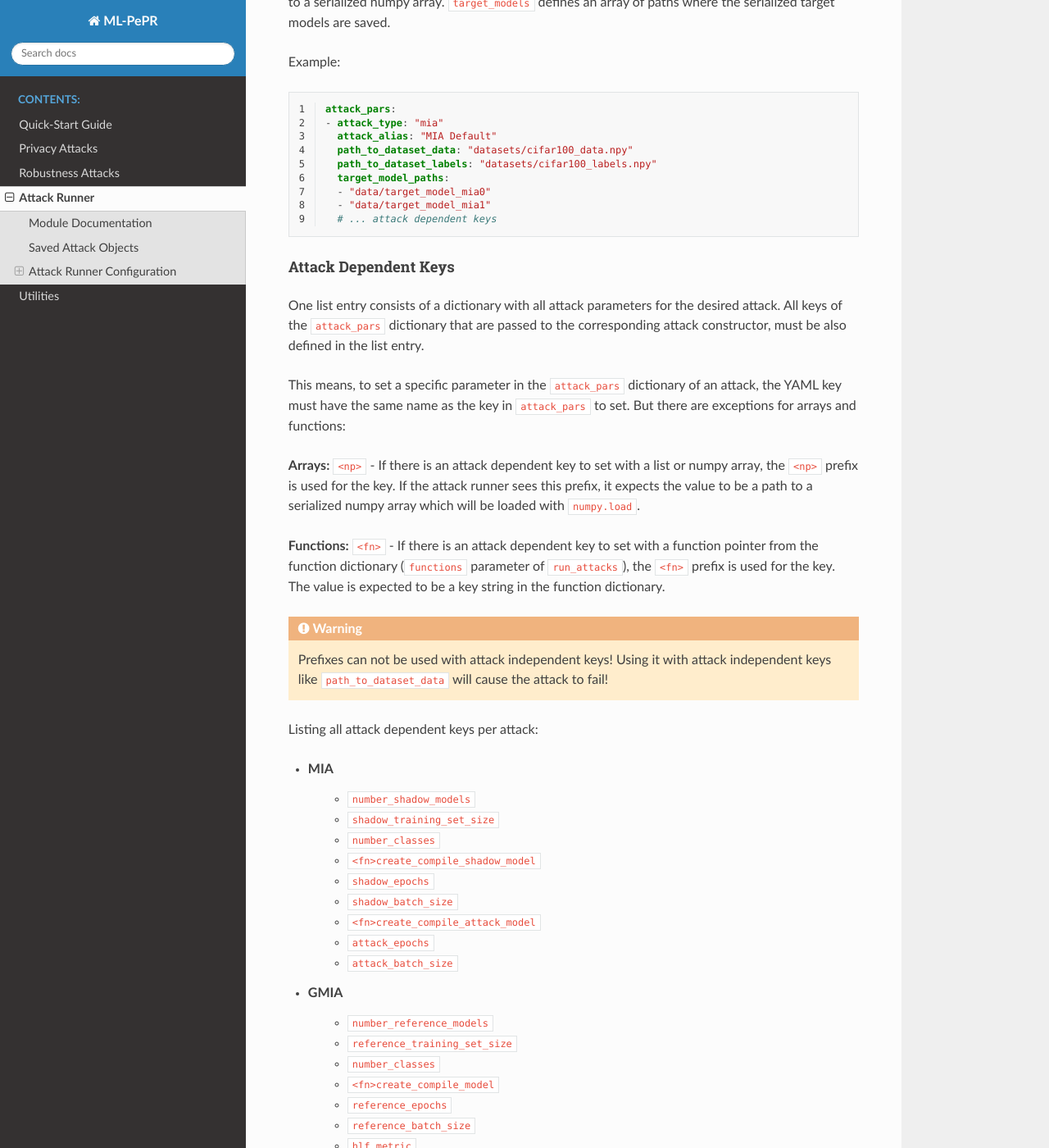
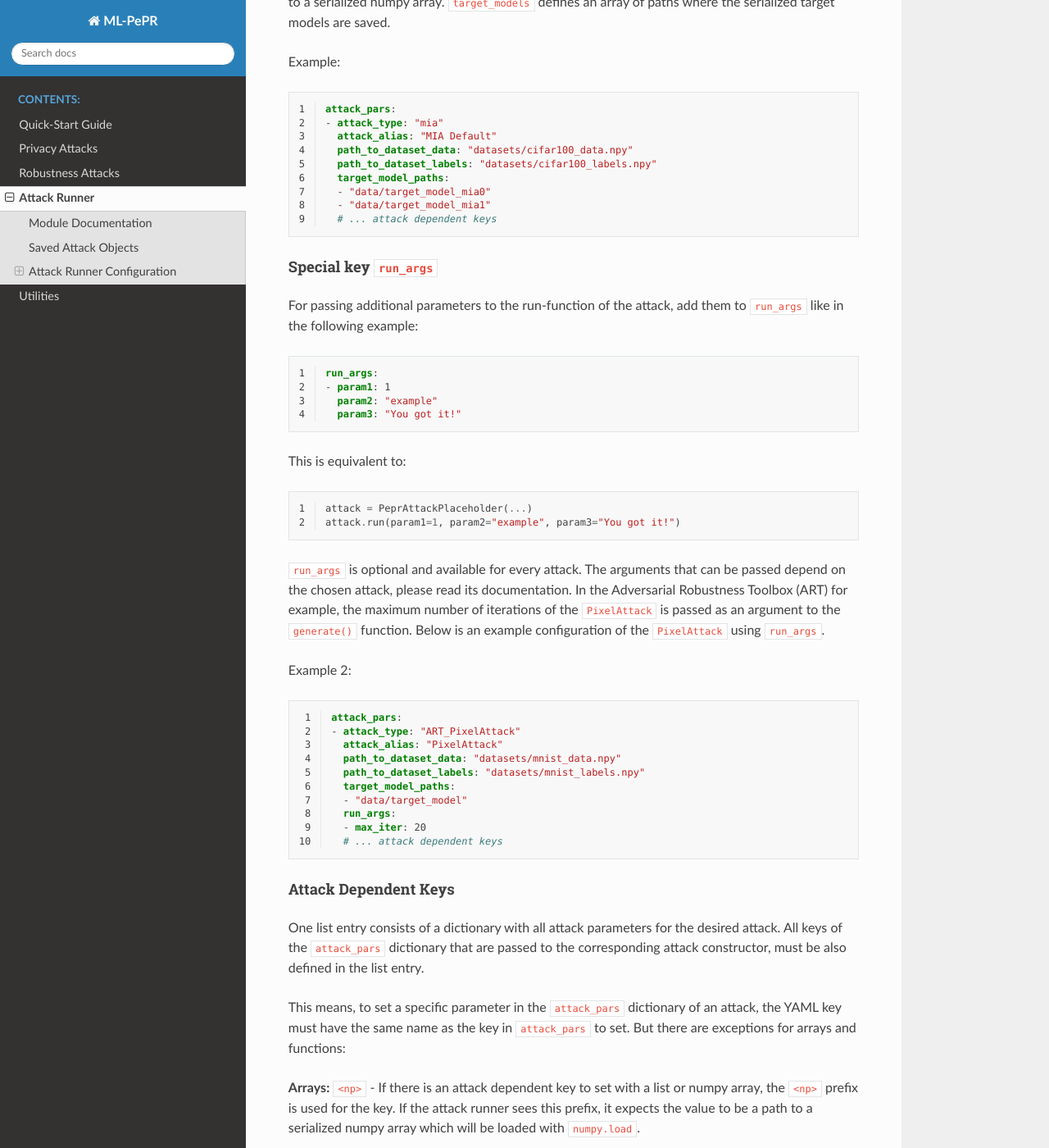
Before and after one commit to hallojs/ml-pepr, a Sphinx documentation site: the page built from docs/source/attack_runner.rst, in a window 1280 px wide and 1400 px high, scrolled down 1421 px. Shown: the whole window at 82% size. Built offline with Sphinx 7.4.7 and the Read the Docs theme 2.0.0, drawn with Linux system fonts in a browser that asks for light colours; some of the changed text lies outside the part shown.

Commit message:
Add possibility to pass params to run function

```diff
--- a/docs/source/attack_runner.rst
+++ b/docs/source/attack_runner.rst
@@ -39,7 +39,7 @@ Attack Parameters (``attack_pars``)
 Attack Independent Keys
 """""""""""""""""""""""
 ``attack_pars`` is a list of attack parameters for every attack to run. **Every** list
-entry must have the following not attack dependent keys:
+entry **must have** the following not attack dependent keys:
 
 - ``attack_type``
 - ``attack_alias``
@@ -67,6 +67,50 @@ Example:
       target_model_paths:
       - "data/target_model_mia0"
       - "data/target_model_mia1"
+      # ... attack dependent keys
+
+Special key ``run_args``
+""""""""""""""""""""""""
+For passing additional parameters to the run-function of the attack, add them to
+``run_args`` like in the following example:
+
+.. code-block:: yaml
+    :linenos:
+
+    run_args:
+    - param1: 1
+      param2: "example"
+      param3: "You got it!"
+
+This is equivalent to:
+
+.. code-block:: python
+    :linenos:
+
+    attack = PeprAttackPlaceholder(...)
+    attack.run(param1=1, param2="example", param3="You got it!")
+
+``run_args`` is optional and available for every attack. The arguments that can be
+passed depend on the chosen attack, please read its documentation.
+In the Adversarial Robustness Toolbox (ART) for example, the maximum number of
+iterations of the ``PixelAttack`` is passed as an argument to the ``generate()``
+function. Below is an example configuration of the ``PixelAttack`` using
+``run_args``.
+
+Example 2:
+
+.. code-block:: yaml
+    :linenos:
+
+    attack_pars:
+    - attack_type: "ART_PixelAttack"
+      attack_alias: "PixelAttack"
+      path_to_dataset_data: "datasets/mnist_data.npy"
+      path_to_dataset_labels: "datasets/mnist_labels.npy"
+      target_model_paths:
+      - "data/target_model"
+      run_args:
+      - max_iter: 20
       # ... attack dependent keys
 
 Attack Dependent Keys
```
Also changed, not shown: 2 other files.
